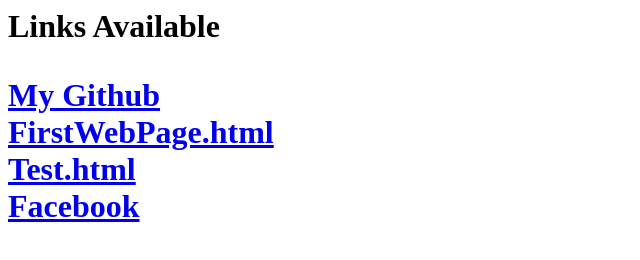
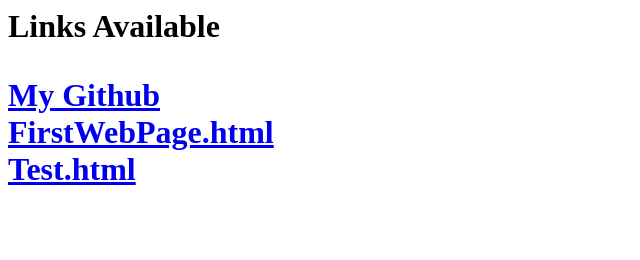
Before and after one commit to Manishrai12/Manishrai12.github.io, a plain HTML site: page index.html in a window 1280 px wide. Shown: the whole page, without its empty margins (0-640 px from the left). Drawn offline with Linux system fonts and the light colour scheme.

Commit message:
Update index.html

```diff
--- a/index.html
+++ b/index.html
@@ -8,7 +8,6 @@
         <a href="Manishrai12.github.io">My Github</a><br>
         <a href="FirstWebPage.html">FirstWebPage.html</a><br>
         <a href="Test.html">Test.html</a><br>
-        <a href="facebook.com">Facebook</a>
       </p>
   </body>
 </html>
```
